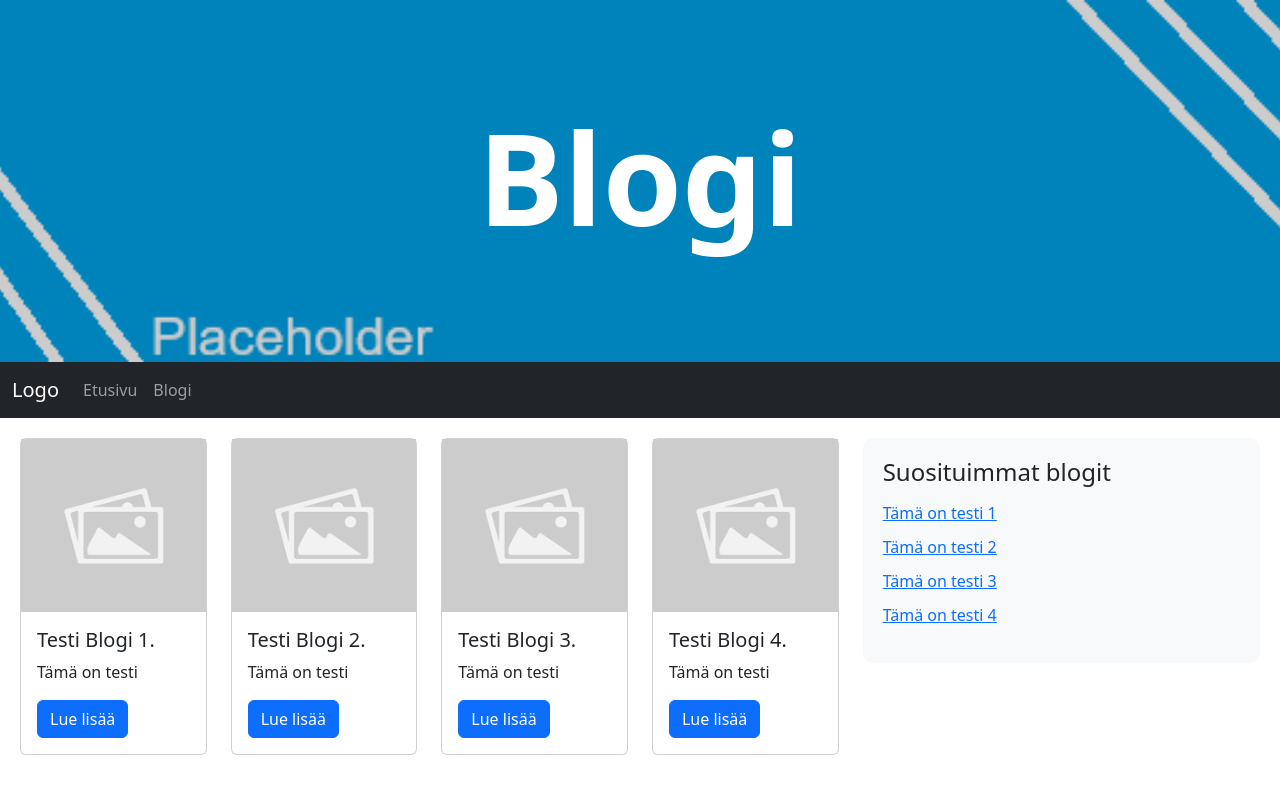
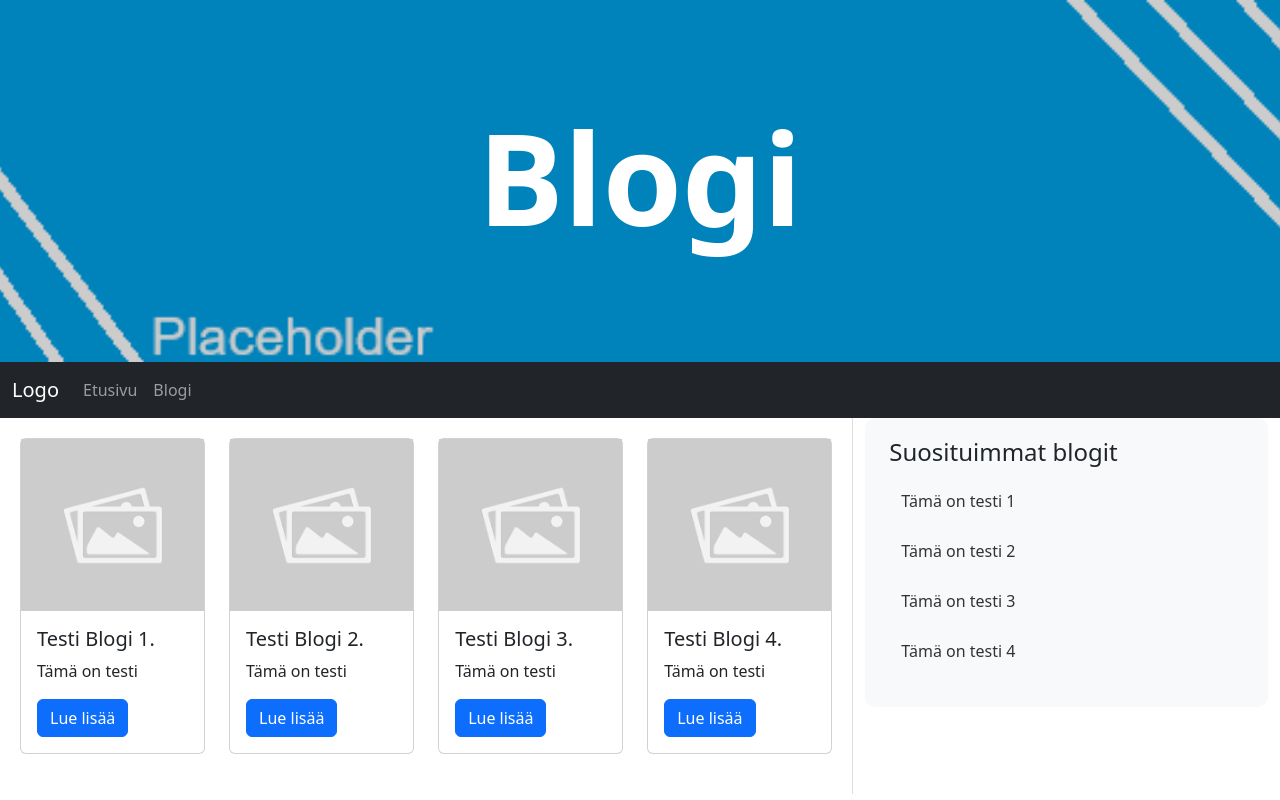
Before and after one commit to Ka-Eer/BlogiPalvelu, a PHP site: page / in a window 1280 px wide. Run offline with PHP 8.4, Linux system fonts and the light colour scheme.

Commit message:
tyyli
tyyli muutoksia

```diff
--- a/index.html
+++ b/index.html
@@ -82,7 +82,7 @@
             </div>
 
             <div class="col-12 col-lg-4">
-                <div class="suositut">
+                <div class="suositut ps-lg-4">
                     <h4>Suosituimmat blogit</h4>
                     <ul>
                         <li><a href="#">Tämä on testi 1</a></li>
--- a/tyyli.css
+++ b/tyyli.css
@@ -24,8 +24,9 @@
     font-size: 8rem;
     font-weight: bold;
 }
-.content-section {
+.content-section .col-lg-8 {
     padding: 20px;
+    border-right: 1px solid #ddd;
 }
 .card {
     margin-bottom: 20px;
@@ -45,3 +46,16 @@
 .suositut li {
     margin-bottom: 10px;
 }
+.suositut ul li a {
+    display: block;
+    text-decoration: none;
+    color: #333;
+    background-color: #f8f9fa;
+    padding: 8px 12px;
+    border-radius: 8px;
+    transition: all 0.2s ease-in-out;
+}
+.suositut ul li a:hover {
+    background-color: #e0e0e0;
+    transform: translateX(3px);
+}
```
